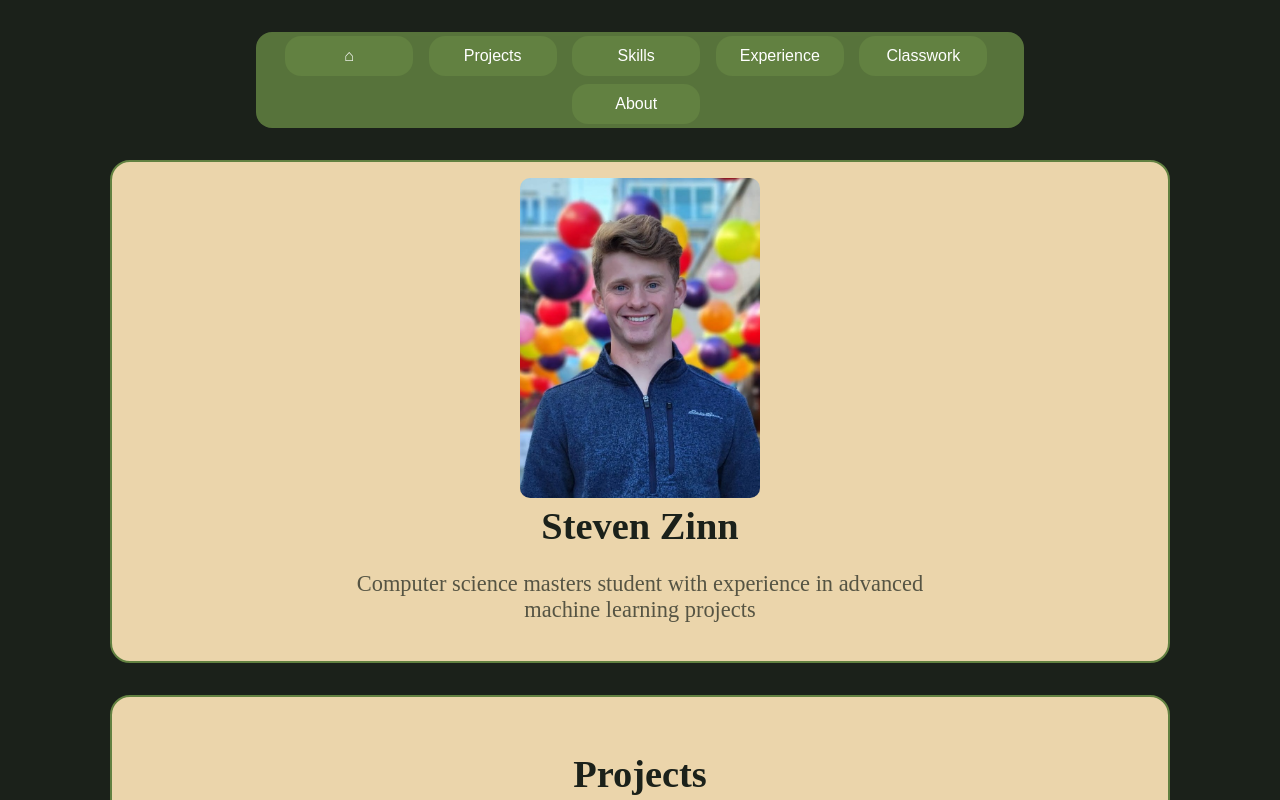
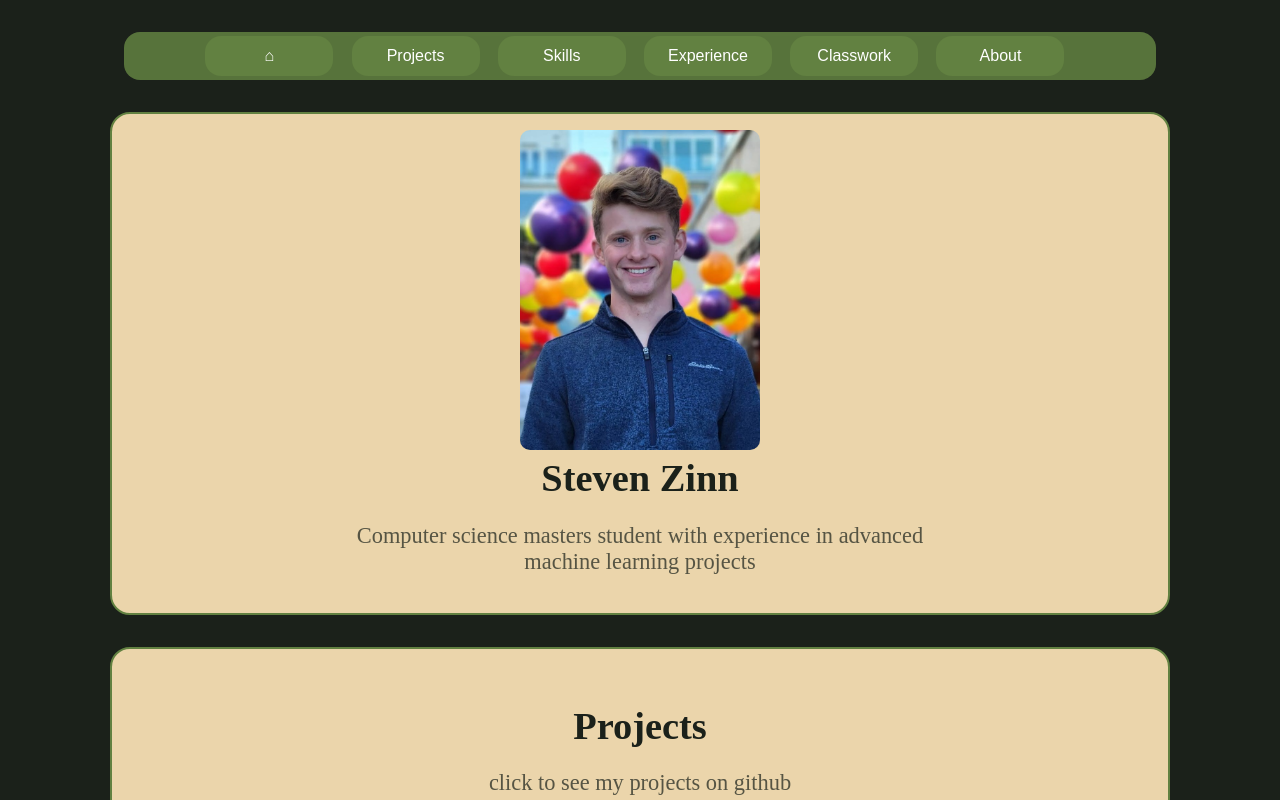
Before and after one commit to stovetop-z/stovetop-z.github.io, a React (Create React App) app: page / in a window 1280 px wide. Shown: the top 800 px of the page. Built offline with nearby package versions, Linux system fonts and the light colour scheme.

Commit message:
Fixed banner width.

```diff
--- a/src/App.css
+++ b/src/App.css
@@ -51,6 +51,7 @@ html, body {
 
   height: fit-content;
   width: fit-content;
+  min-width: 80vw;
   margin-top: 2rem;
   margin-bottom: 1rem;
   border-radius: 1rem;
```
